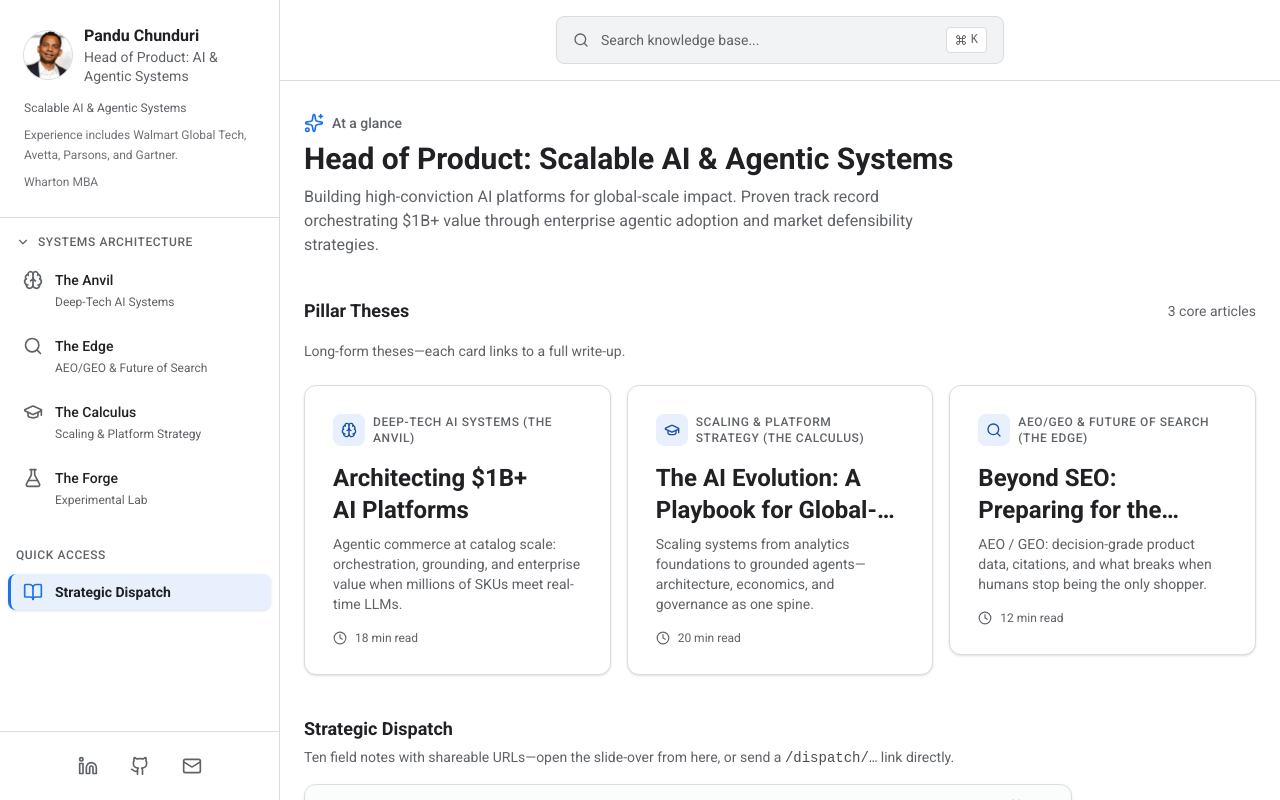
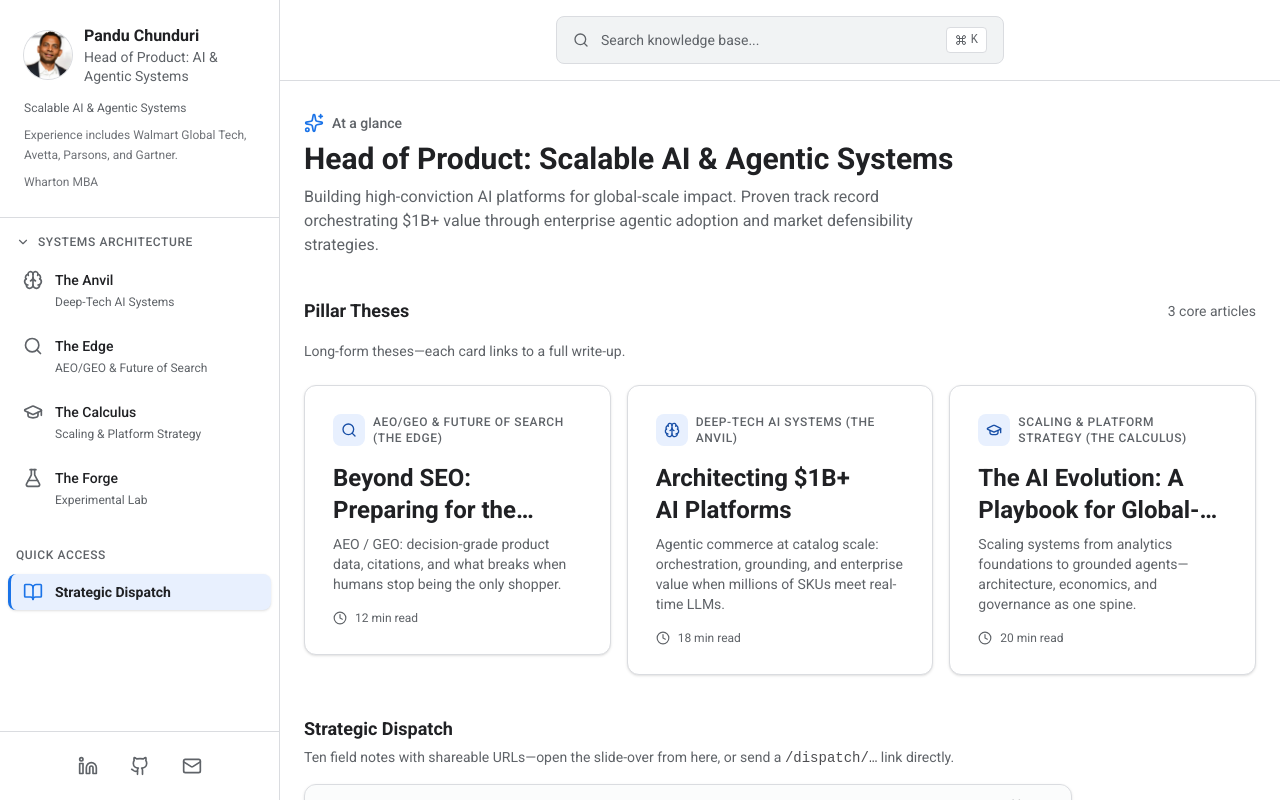
Before and after one commit to pchunduri4/panduchunduri, a Next.js app: page / in a window 1280 px wide. Shown: the top 800 px of the page. Built offline with nearby package versions, Linux system fonts and the light colour scheme.

Commit message:
Order pillar cards with Beyond SEO first.
Co-authored-by: Cursor <cursoragent@cursor.com>

```diff
--- a/components/dashboard.tsx
+++ b/components/dashboard.tsx
@@ -9,6 +9,15 @@ import { StrategicDispatch } from "./strategic-dispatch"
 
 /** Three pillar theses — concise one-liners; full depth lives on each route. */
 const pillarTheses = [
+  {
+    title: "Beyond SEO: Preparing for the Agentic Era",
+    thesis:
+      "AEO / GEO: decision-grade product data, citations, and what breaks when humans stop being the only shopper.",
+    readTime: "12 min",
+    category: "AEO/GEO & Future of Search (The Edge)",
+    icon: Search,
+    href: "/aeo-geo/agentic-era",
+  },
   {
     title: "Architecting $1B+ AI Platforms",
     thesis:
@@ -26,15 +35,6 @@ const pillarTheses = [
     category: "Scaling & Platform Strategy (The Calculus)",
     icon: GraduationCap,
     href: "/strategy/ai-evolution",
-  },
-  {
-    title: "Beyond SEO: Preparing for the Agentic Era",
-    thesis:
-      "AEO / GEO: decision-grade product data, citations, and what breaks when humans stop being the only shopper.",
-    readTime: "12 min",
-    category: "AEO/GEO & Future of Search (The Edge)",
-    icon: Search,
-    href: "/aeo-geo/agentic-era",
   },
 ]
 
```
